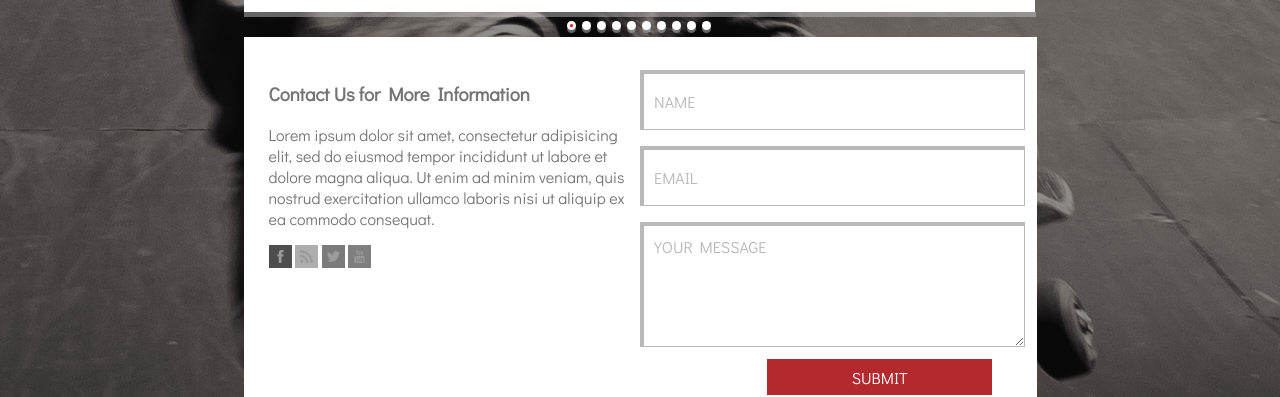
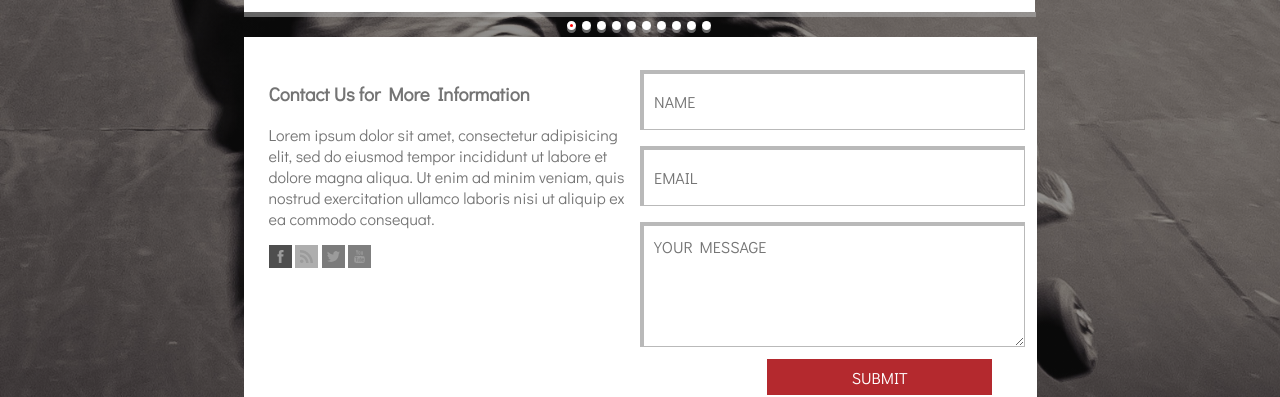
Before and after one commit to sallyhall/Powell_Peralta, a plain HTML site: page index.html in a window 1280 px wide. Shown: the part 1355-1752 px from the top of the page. Drawn offline with Linux system fonts and the light colour scheme.

Commit message:
replaced value with placeholder on form elements

```diff
--- a/index.html
+++ b/index.html
@@ -240,16 +240,13 @@
       <div class="contact-form cols2">
         <form action="/contact-form" method="post">
           <div>
-            <input type="text" required id="name" name="user_name" value="NAME" onfocus="if
-(this.value==this.defaultValue) this.value='';" onblur="if(this.value=='') this.value=this.defaultValue;">
+            <input type="text" required id="name" name="user_name" placeholder="NAME">
           </div>
           <div>
-            <input type="email" required id="email" name="user_email" value="EMAIL" onfocus="if
-(this.value==this.defaultValue) this.value='';"  onblur="if(this.value=='') this.value=this.defaultValue;">
+            <input type="email" required id="email" name="user_email" placeholder="EMAIL">
           </div>
           <div>
-            <textarea required id="msg" name="user_message" onfocus="if
-(this.value==this.defaultValue) this.value='';" onblur="if(this.value=='') this.value=this.defaultValue;">YOUR MESSAGE</textarea>
+            <textarea required id="msg" name="user_message" placeholder="YOUR MESSAGE"></textarea>
           </div>
           <div class="button">
             <button type="submit">Submit</button>
```
